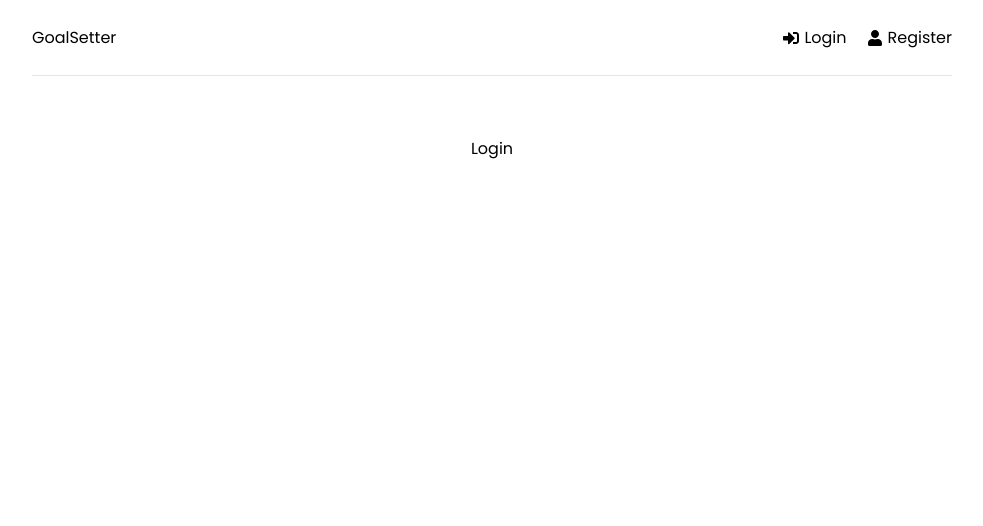
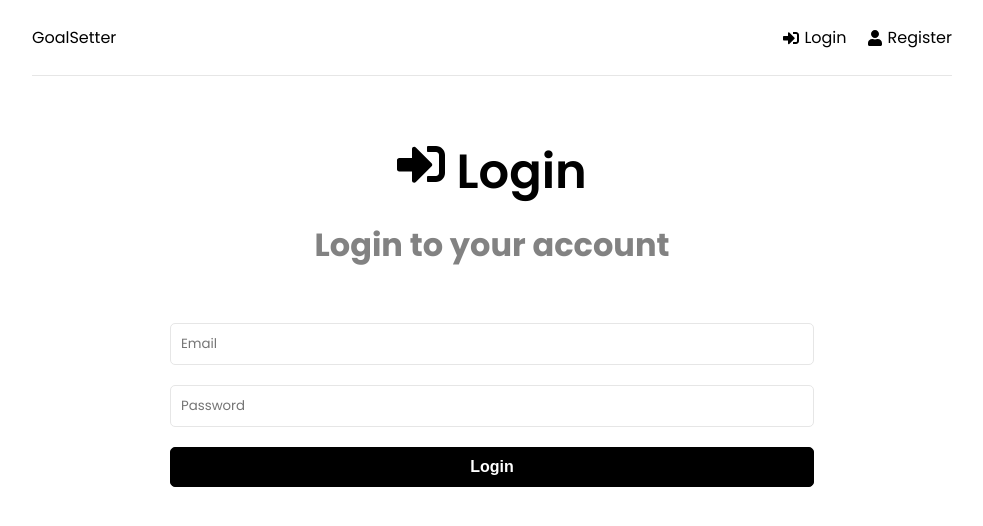
Before and after one commit to AbhinPrasad/GoalSetter_Application, a React (Create React App) app in the folder client/: page /login in a window 1280 px wide. Shown: the top 526 px of the page, without its empty margins (148-1131 px from the left). Built offline with nearby package versions, Linux system fonts and the light colour scheme.

Commit message:
login page added

```diff
--- a/client/src/pages/Login.jsx
+++ b/client/src/pages/Login.jsx
@@ -1,9 +1,69 @@
-import React from 'react'
+import React, { useState, useEffect } from "react";
+import { FaSignInAlt } from "react-icons/fa";
 
 const Login = () => {
-  return (
-    <div>Login</div>
-  )
-}
+	const [formData, setFormData] = useState({
+		email: "",
+		password: ""
+	});
 
-export default Login
+	const { email, password } = formData;
+
+	const onChange = (e) => {
+		setFormData((prevState) => ({
+			...prevState,
+			[e.target.name]: e.target.value
+		}));
+	};
+
+	const onSubmit = (e) => {
+		e.preventDefault();
+	};
+
+	return (
+		<>
+			<section className="heading">
+				<h1>
+					<FaSignInAlt /> Login
+				</h1>
+				<p>Login to your account</p>
+			</section>
+
+			<section className="form">
+				<form onSubmit={onSubmit}>
+					<div className="form-group">
+						<input
+							type="email"
+							className="form-control"
+							id="email"
+							name="email"
+							value={email}
+							placeholder="Email"
+							onChange={onChange}
+						/>
+					</div>
+
+					<div className="form-group">
+						<input
+							type="password"
+							className="form-control"
+							id="password"
+							name="password"
+							value={password}
+							placeholder="Password"
+							onChange={onChange}
+						/>
+					</div>
+
+					<div className="form-group">
+						<button type="submit" className="btn btn-block">
+							Login
+						</button>
+					</div>
+				</form>
+			</section>
+		</>
+	);
+};
+
+export default Login;
```
